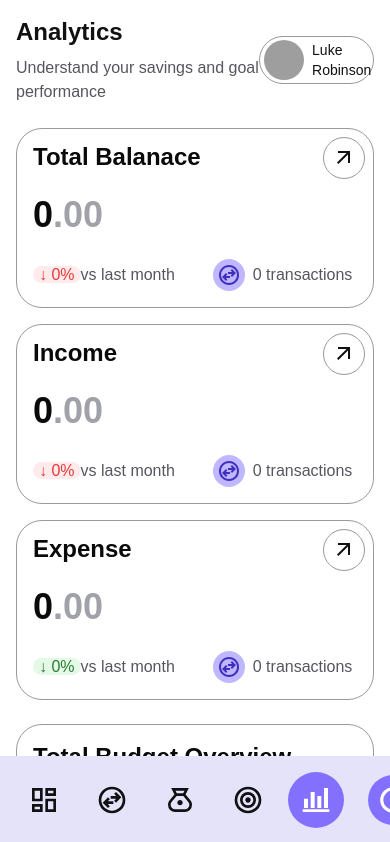
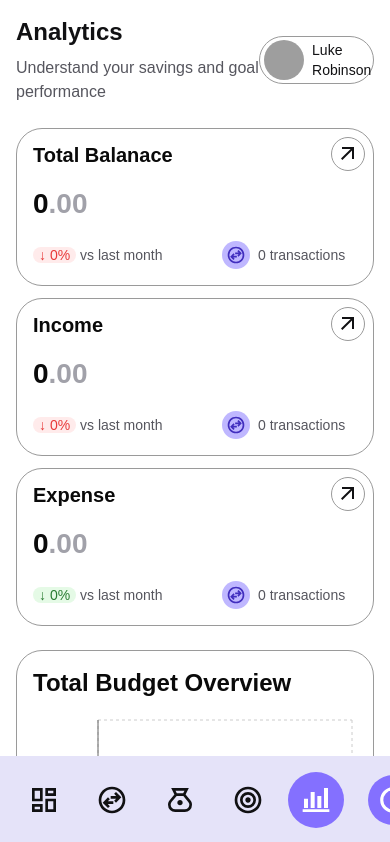
Before and after one commit to Yashkamal-dev/finsight-dashboard, a React (Vite) app: page /analytics in a window 390 px wide. Shown: the top 842 px of the page. Built offline with nearby package versions, Linux system fonts and the light colour scheme; grey boxes are pictures that could not be loaded.

Commit message:
style(analytics): make summary container responsive for mobile

```diff
--- a/src/components/Analytics/SummaryCon.tsx
+++ b/src/components/Analytics/SummaryCon.tsx
@@ -15,13 +15,15 @@ const SummaryCard = ({
   totalTransaction,
 }: summuryCardData) => {
   return (
-    <div className="inline-flex min-w-65 grow flex-col gap-4 rounded-4xl border border-[var(--border-default)] p-2 pb-4 pl-4">
+    <div className="inline-flex min-w-65 grow flex-col gap-3 rounded-4xl border border-[var(--border-default)] p-2 pb-4 pl-4 md:gap-4">
       {/* heading link */}
       <div className="flex justify-between">
-        <h3 className="pt-1 text-2xl font-semibold capitalize">{title}</h3>
+        <h3 className="pt-1 text-xl font-semibold capitalize md:text-2xl">
+          {title}
+        </h3>
         <Link
           to={"/transactions"}
-          className="cursor-pointer rounded-full border border-[var(--border-default)] p-2"
+          className="cursor-pointer rounded-full border border-[var(--border-default)] p-1 md:p-2"
         >
           <svg
             className="fill-[var(--text-primary)]"
@@ -37,8 +39,8 @@ const SummaryCard = ({
       </div>
 
       {/* amount message */}
-      <div className="flex flex-col gap-6">
-        <p className="text-4xl font-bold">
+      <div className="flex flex-col gap-4 md:gap-6">
+        <p className="text-[28px] font-bold md:text-4xl">
           {amount.toLocaleString("en-IN")}
           <span className="text-[var(--text-muted)]">.00</span>
         </p>
@@ -46,20 +48,20 @@ const SummaryCard = ({
         {/* percentage and no of transction */}
         <div className="flex flex-wrap items-center text-[var(--text-secondary)]">
           {/* percentage con */}
-          <div className="grow">
+          <div className="grow text-sm md:text-base">
             <span
               className={`rounded-full px-1.5 ${percentageChange > 0 ? (title === "Expense" ? "bg-[var(--danger-bg)] text-[var(--danger)]" : "bg-[var(--success-bg)] text-[var(--success)]") : title === "Expense" ? "bg-[var(--success-bg)] text-[var(--success)]" : "bg-[var(--danger-bg)] text-[var(--danger)]"} `}
             >
               {percentageChange > 0 ? "↑ " : "↓ "}
               {Math.abs(percentageChange)}%
-            </span>
+            </span>{" "}
             vs last month
           </div>
 
           {/* no of transasction container */}
-          <div className="flex grow items-center justify-center gap-2">
+          <div className="flex grow items-center justify-center gap-2 text-sm md:text-base">
             <svg
-              className="h-8 rounded-full bg-[var(--accent-soft)] fill-[var(--accent-text)] p-1"
+              className="h-7 rounded-full bg-[var(--accent-soft)] fill-[var(--accent-text)] p-1 md:h-8"
               xmlns="http://www.w3.org/2000/svg"
               //   height="24px"
               viewBox="0 -960 960 960"
@@ -167,7 +169,7 @@ const SummaryCon = () => {
   };
 
   return (
-    <div className="flex w-full flex-wrap gap-4 py-2">
+    <div className="flex w-full flex-wrap gap-3 md:gap-4 py-2">
       {/* card for the total balance */}
       <SummaryCard
         title="Total Balanace"
```
